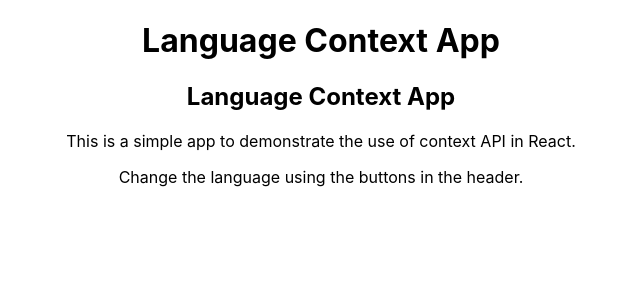
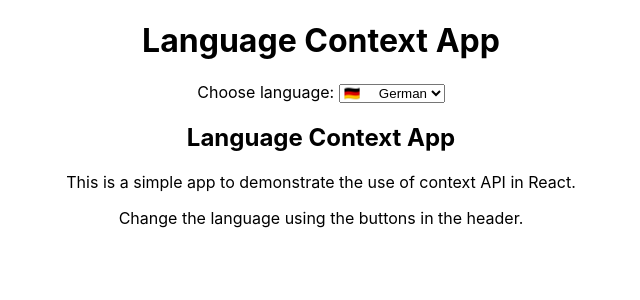
Before and after one commit to TVATDCI/language-context-app, a React (Create React App) app: page / in a window 1280 px wide. Shown: the top 300 px of the page, without its empty margins (319-959 px from the left). Built offline with nearby package versions, Linux system fonts and the light colour scheme.

Commit message:
Add LanguageSector dropdown and connect it to context

```diff
--- a/src/components/Header.jsx
+++ b/src/components/Header.jsx
@@ -1,9 +1,11 @@
 import React from "react";
+import LanguageSelector from "./LanguageSelector";
 
 const Header = () => {
   return (
     <header>
       <h1>Language Context App</h1>
+      <LanguageSelector />
     </header>
   );
 };
--- /dev/null
+++ b/src/components/LanguageSelector.jsx
@@ -0,0 +1,32 @@
+import React, { useContext } from "react";
+import { LanguageContext } from "../contexts/LanguageContext";
+
+const LanguageSelector = () => {
+  const { language, setLanguage } = useContext(LanguageContext);
+
+  const handleLanguageChange = (e) => {
+    setLanguage(e.target.value);
+  };
+
+  return (
+    <div>
+      <label htmlFor="language-select">Choose language: </label>
+      <select
+        id="language-select"
+        value={language}
+        onChange={handleLanguageChange}
+      >
+        <option value="DE">🇩🇪&nbsp;&nbsp;&nbsp;&nbsp;&nbsp;German</option>
+        <option value="US">🇺🇸&nbsp;&nbsp;&nbsp;&nbsp;&nbsp;English</option>
+        <option value="TR">🇹🇷&nbsp;&nbsp;&nbsp;&nbsp;&nbsp;Turkish</option>
+        <option value="IR">🇮🇷&nbsp;&nbsp;&nbsp;&nbsp;&nbsp;Persian</option>
+        <option value="FR">🇫🇷&nbsp;&nbsp;&nbsp;&nbsp;&nbsp;French</option>
+        <option value="SP">🇪🇸&nbsp;&nbsp;&nbsp;&nbsp;&nbsp;Spanish</option>
+        <option value="DU">🇳🇱&nbsp;&nbsp;&nbsp;&nbsp;&nbsp;Dutch</option>
+        <option value="th">&nbsp;&nbsp;&nbsp;&nbsp;&nbsp;ไทย</option>
+      </select>
+    </div>
+  );
+};
+
+export default LanguageSelector;
```
Also changed, not shown: 1 other file (tests, documents, lock files or other folders).
